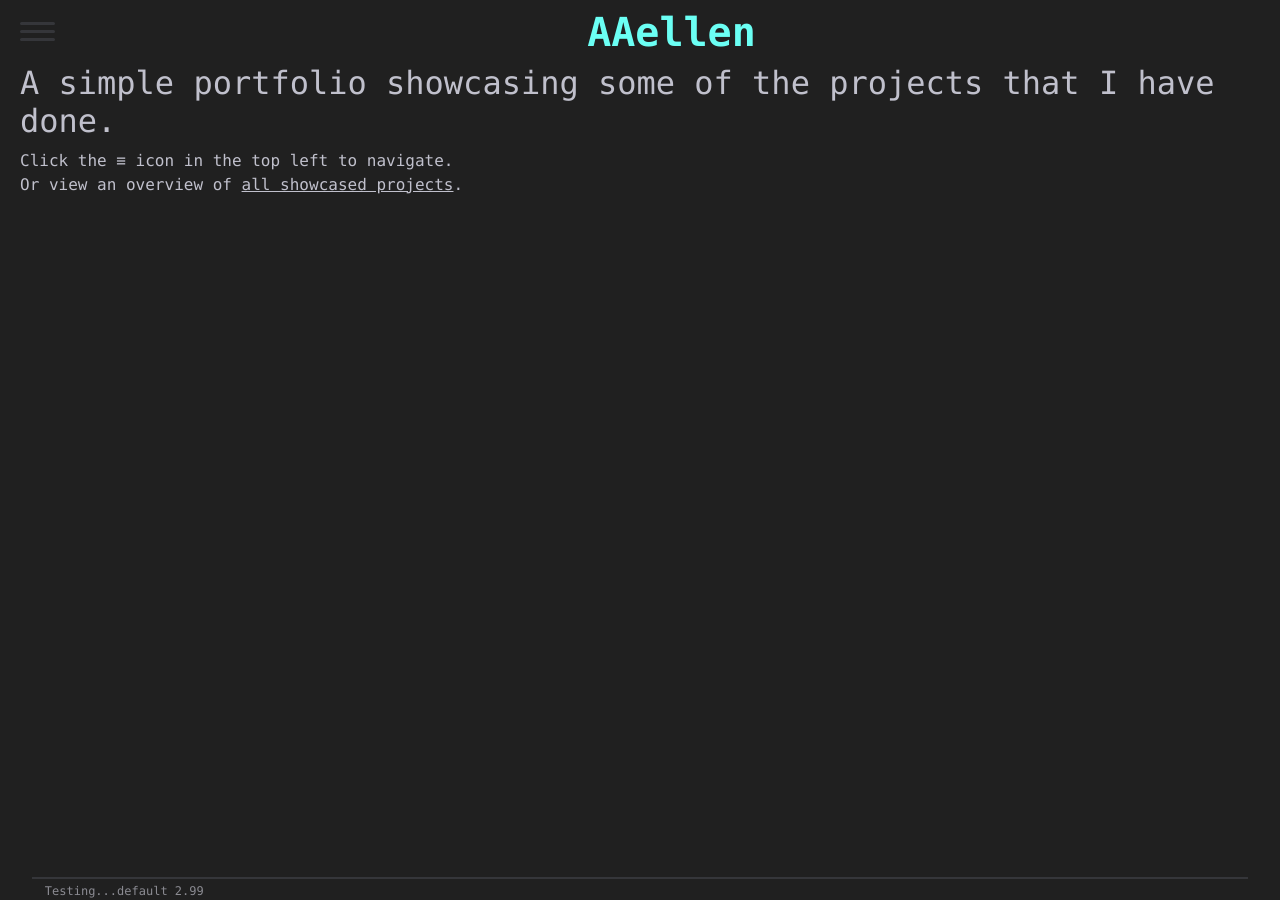
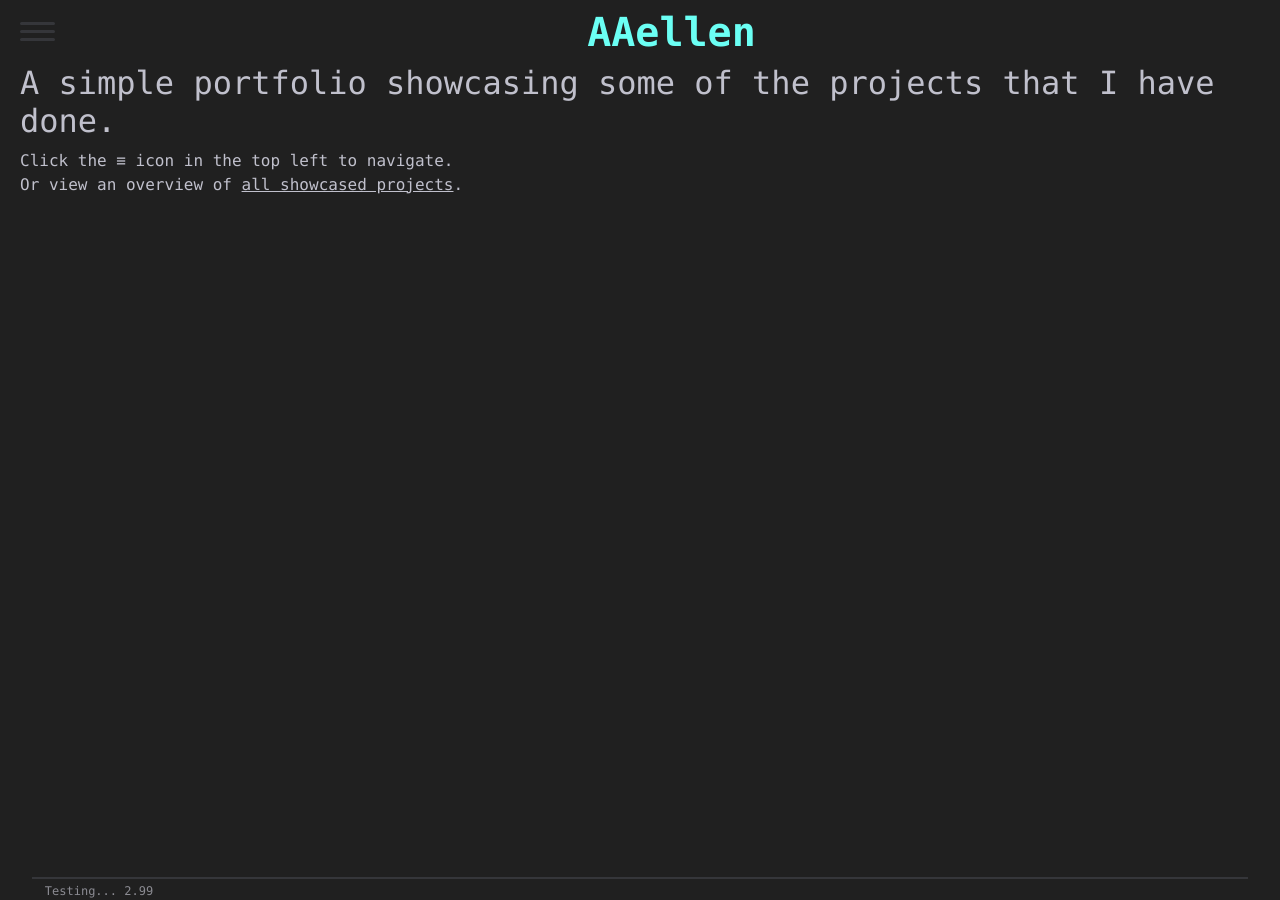
Before and after one commit to AAellen/AAellen.github.io, a Jekyll site: the page built from index.html, in a window 1280 px wide. Built offline with Jekyll 4.4.1, drawn with Linux system fonts in a browser that asks for light colours; nearby versions of some CDN libraries.

Commit message:
Remove footer include parameters

```diff
--- a/_layouts/default.html
+++ b/_layouts/default.html
@@ -40,7 +40,7 @@
 			<div class="content">
 				<h1 class="title">{{ page.title }}</h1>
 				{{ content }}
-				{% include footer.html content="default" %}
+				{% include footer.html %}
 			</div>
 
 		</section>
--- a/_layouts/project.html
+++ b/_layouts/project.html
@@ -6,4 +6,4 @@ layout: default
 
 {{ content }}
 
-{% include footer.html content="project" url="{{ page.project_url }}" %}
+{% include footer.html %}
```
